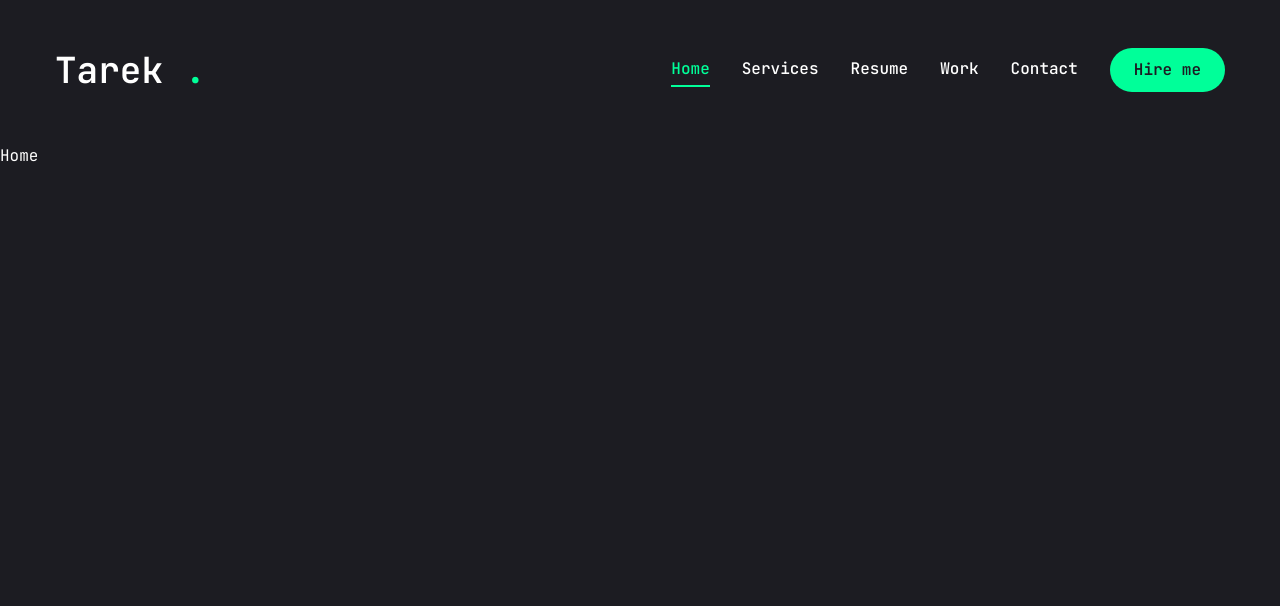
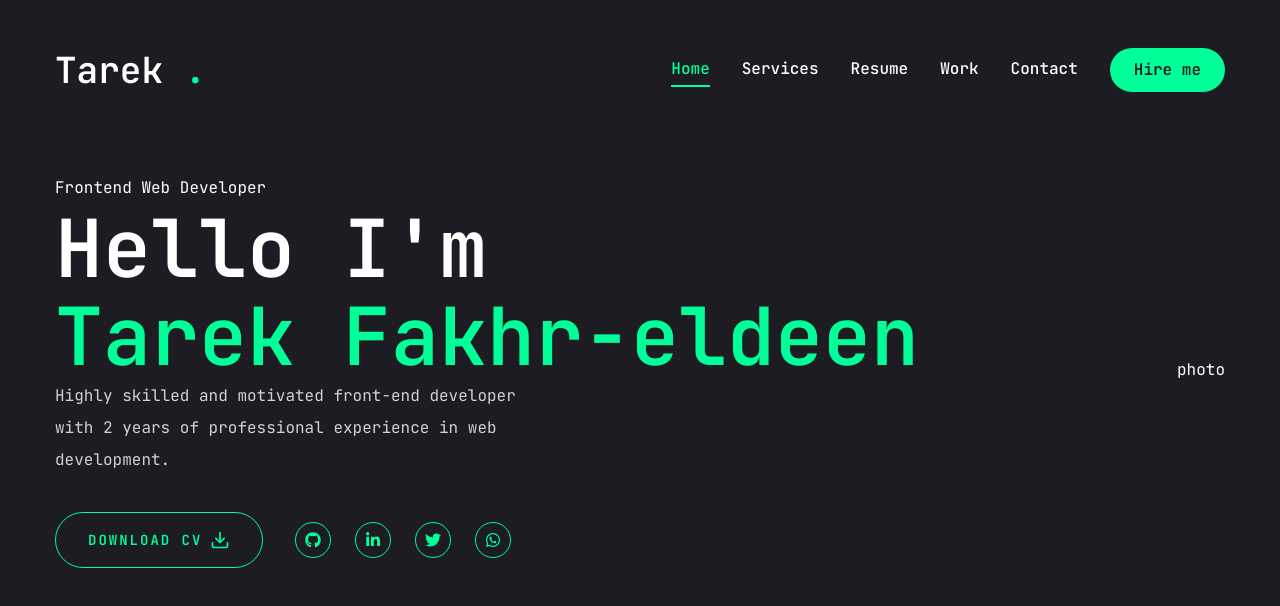
Before and after one commit to TarekSaeed95/portfolio-next.js, a Next.js app: page / in a window 1280 px wide. Shown: the top 606 px of the page. Built offline with nearby package versions, Linux system fonts and the light colour scheme.

Commit message:
feat: add Social comp and import it in home, add h classes to CSS file, start home page structure

```diff
--- a/src/app/globals.css
+++ b/src/app/globals.css
@@ -6,4 +6,13 @@
   body {
     @apply font-primary bg-primary text-white leading-loose
   }
+  .h1 {
+    @apply text-[48px] xl:text-[80px] leading-[1.1] font-semibold
+  }
+  .h2 {
+    @apply text-[36px] xl:text-[48px] leading-[1.1] font-semibold
+  }
+  .h3 {
+    @apply text-[20px] xl:text-[24px] leading-[1.1] font-semibold
+  }
 }
--- a/src/app/page.tsx
+++ b/src/app/page.tsx
@@ -1,9 +1,35 @@
-import Image from "next/image";
+import Social from "@/components/Social";
+import { Button } from "@/components/ui/button";
+import { FiDownload } from "react-icons/fi";
 
 export default function Home() {
   return (
-   <main>
-    Home
-   </main>
+    <section className="h-full">
+      <div className="container mx-auto">
+        <div className="flex flex-col xl:flex-row items-center justify-between xl:pt-8 xl:pb-24">
+          <div className="text-center xl:text-left">
+            <span>Frontend Web Developer</span>
+            <h1 className="h1">
+              Hello I&apos;m <br />{" "}
+              <span className="text-accent">Tarek Fakhr-eldeen</span>
+            </h1>
+            <p className="max-w-[500px] mb-9 text-white/80">
+              Highly skilled and motivated front-end developer with 2 years of
+              professional experience in web development.
+            </p>
+            <div className="flex flex-col xl:flex-row items-center gap-8">
+              <Button variant='outline' size='lg' className="uppercase flex items-center gap-2">
+                <span>Download CV</span>
+                <FiDownload className="text-xl"/>
+              </Button>
+              <div className="mb-8 xl:mb-0">
+                <Social containerStyles="flex gap-6" iconStyles='w-9 h-9 border border-accent rounded-full flex justify-center items-center text-accent text-base hover:bg-accent hover:text-primary hover:transition-all duration-500'/>
+              </div>
+            </div>
+          </div>
+          <div>photo</div>
+        </div>
+      </div>
+    </section>
   );
 }
--- /dev/null
+++ b/src/components/Social.tsx
@@ -0,0 +1,34 @@
+import Link from "next/link";
+import { FC } from "react";
+import {
+  FaGithub,
+  FaLinkedinIn,
+  FaYoutube,
+  FaTwitter,
+  FaWhatsapp,
+} from "react-icons/fa";
+const socials = [
+  { icon: <FaGithub />, path: "" },
+  { icon: <FaLinkedinIn />, path: "" },
+  { icon: <FaTwitter />, path: "" },
+  { icon: <FaWhatsapp />, path: "" },
+];
+type SocialPropsTypes = {
+  containerStyles: string;
+  iconStyles: string;
+};
+const Social: FC<SocialPropsTypes> = ({ containerStyles, iconStyles }) => {
+  return (
+    <div className={containerStyles}>
+      {socials.map((social, index) => {
+        return (
+          <Link key={index} href={social.path} className={iconStyles}>
+            {social.icon}
+          </Link>
+        );
+      })}
+    </div>
+  );
+};
+
+export default Social;
```
